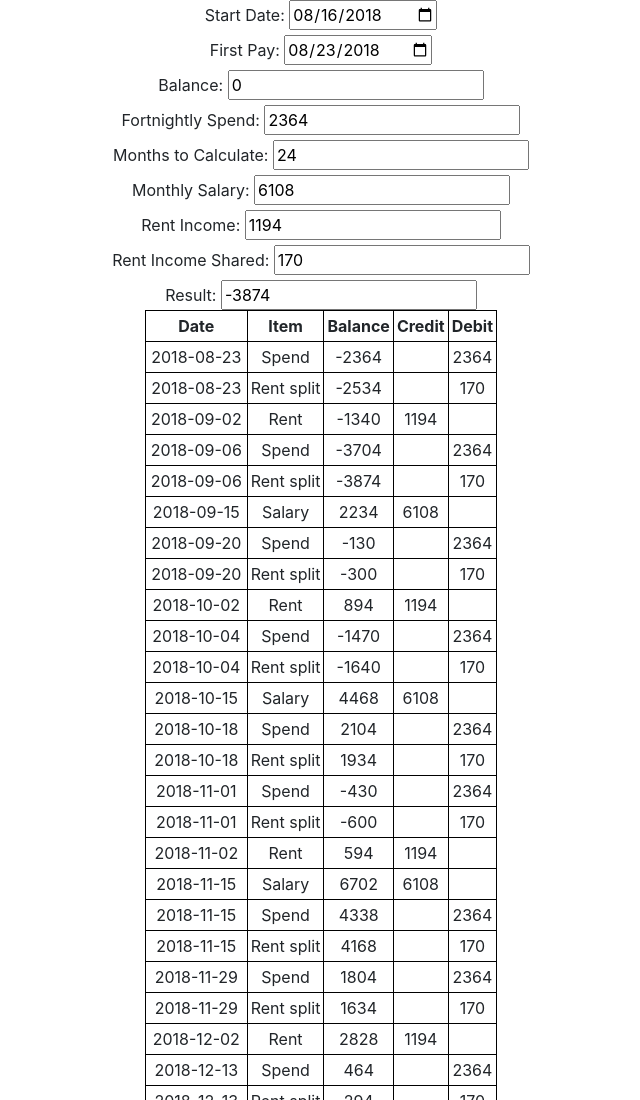
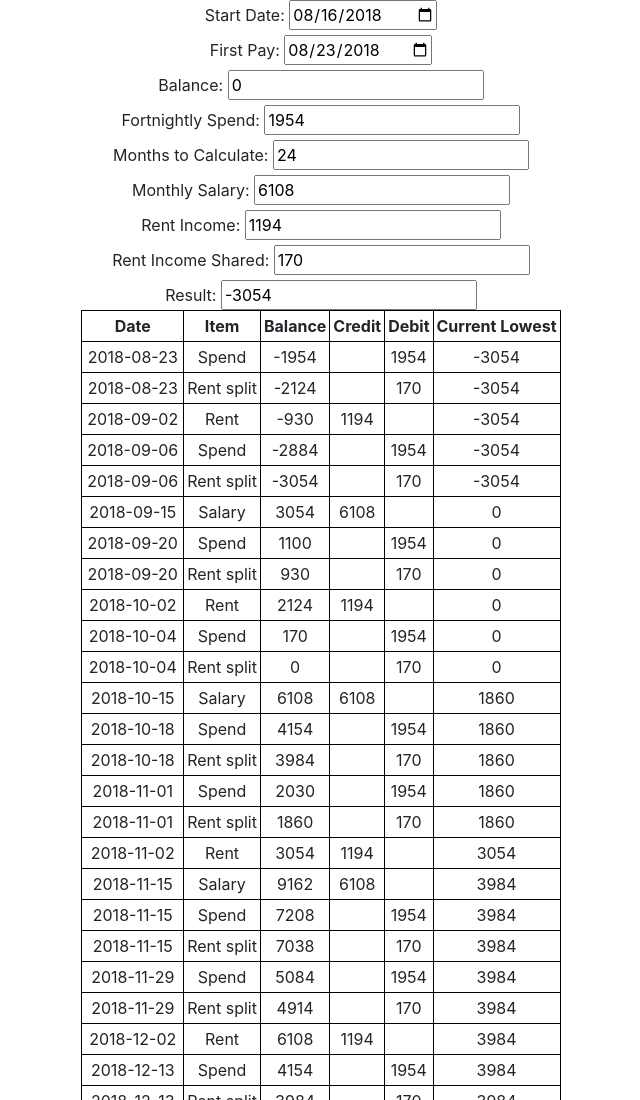
Before and after one commit to finalgriever/TheStillHeron.SimpleWebPages, a plain HTML site: page MonthlyPay/Index.html in a window 1280 px wide. Shown: the top 1100 px of the page, without its empty margins (319-959 px from the left). Drawn offline with nearby package versions, Linux system fonts and the light colour scheme.

Commit message:
feat: Nicer visibility on current savings

```diff
--- a/MonthlyPay/Index.html
+++ b/MonthlyPay/Index.html
@@ -55,7 +55,8 @@
 					<th>Item</th>
 					<th>Balance</th>
 					<th>Credit</th>
-					<th>Debit</th>
+                    <th>Debit</th>
+                    <th>Current Lowest</th>
 				</tr>
 			</thead>
 			<tbody class="log-body">
--- a/MonthlyPay/MonthlyPay.js
+++ b/MonthlyPay/MonthlyPay.js
@@ -5,7 +5,7 @@ MonthlyPay = {
     balance: 0,
     months: 24,
     salary: 6108,
-	spend: 2364,
+	spend: 1954,
     rentSplit: 170,
     rentIn: 1194,
 
@@ -50,12 +50,12 @@ MonthlyPay = {
         return firstPay;
     },
 
-	getCreditLine: function(date, item, balance, value) {
-		return "<tr><td>" + date.toISOString().split('T')[0] + "</td><td>" + item + "</td><td>" + balance + "</td><td>" + value + "</td><td>&nbsp;</td></tr>";
+	getCreditLine: function(item) {
+		return "<tr><td>" + item.date.toISOString().split('T')[0] + "</td><td>" + item.header + "</td><td>" + item.balance + "</td><td>" + item.credit + "</td><td>&nbsp;</td><td>" + item.lowest + "</td></tr>";
 	},
 
-	getDebitLine: function(date, item, balance, value) {
-		return "<tr><td>" + date.toISOString().split('T')[0] + "</td><td>" + item + "</td><td>" + balance + "</td><td>&nbsp;</td><td>" + value + "</td></tr>";
+	getDebitLine: function(item) {
+		return "<tr><td>" + item.date.toISOString().split('T')[0] + "</td><td>" + item.header + "</td><td>" + item.balance + "</td><td>&nbsp;</td><td>" + item.debit + "</td><td>" + item.lowest + "</td></tr>";
 	},
 
     runCalculation: function() {
@@ -75,8 +75,50 @@ MonthlyPay = {
         var dayCount = 14 - Math.ceil(Math.abs(startDate.getTime() - firstPay.getTime()) / (1000 * 3600 * 24));
         var lowestBalance = 99999999;
 		var logBody = $(".log-body");
-		logBody.empty();
+        logBody.empty();
 
+        var lines = [];
+        while(monthCount <= months) {
+            if (currentDate.getDate() === 2) {
+                balance += rentIn;
+                lines.push({date: currentDate, header: "Rent", balance: balance, credit: rentIn });
+            } else if (currentDate.getDate() === 15) {
+                balance += salary;
+                lines.push({date: currentDate, header: "Salary", balance: balance, credit: salary });
+            }
+            if(dayCount === 14) {
+                balance = balance - fortnightlyCost;
+                lines.push({date: currentDate, header: "Spend", balance: balance, debit: fortnightlyCost });
+				balance = balance - rentSplit;
+                lines.push({date: currentDate, header: "Rent split", balance: balance, debit: rentSplit });
+                dayCount = 0;
+            }
+            if(originalDay === currentDate.getDate()) {
+                monthCount++;
+            }
+
+            lowestBalance = lowestBalance > balance ? balance : lowestBalance;
+            currentDate = MonthlyPay.addDays(currentDate, 1);
+            dayCount++;
+        }
+
+        var lowest = 99999999;
+        for(var i = lines.length - 1; i >= 0; i--) {
+            if(lines[i].balance < lowest) {
+                lowest = lines[i].balance;
+            }
+            lines[i].lowest = lowest;
+        }
+
+        for(var i = 0 ; i < lines.length; i++) {
+            if(!!lines[i].credit) {
+                $(".log-body").append(MonthlyPay.getCreditLine(lines[i]));
+            } else {
+                $(".log-body").append(MonthlyPay.getDebitLine(lines[i]));
+            }
+        }
+
+        /*
         while(monthCount <= months) {
             if(currentDate.getDate() === 2) {
                 balance += rentIn;
@@ -100,6 +142,7 @@ MonthlyPay = {
             currentDate = MonthlyPay.addDays(currentDate, 1);
             dayCount++;
         }
+        */
 
         $('#result').val(lowestBalance);
     }
```
